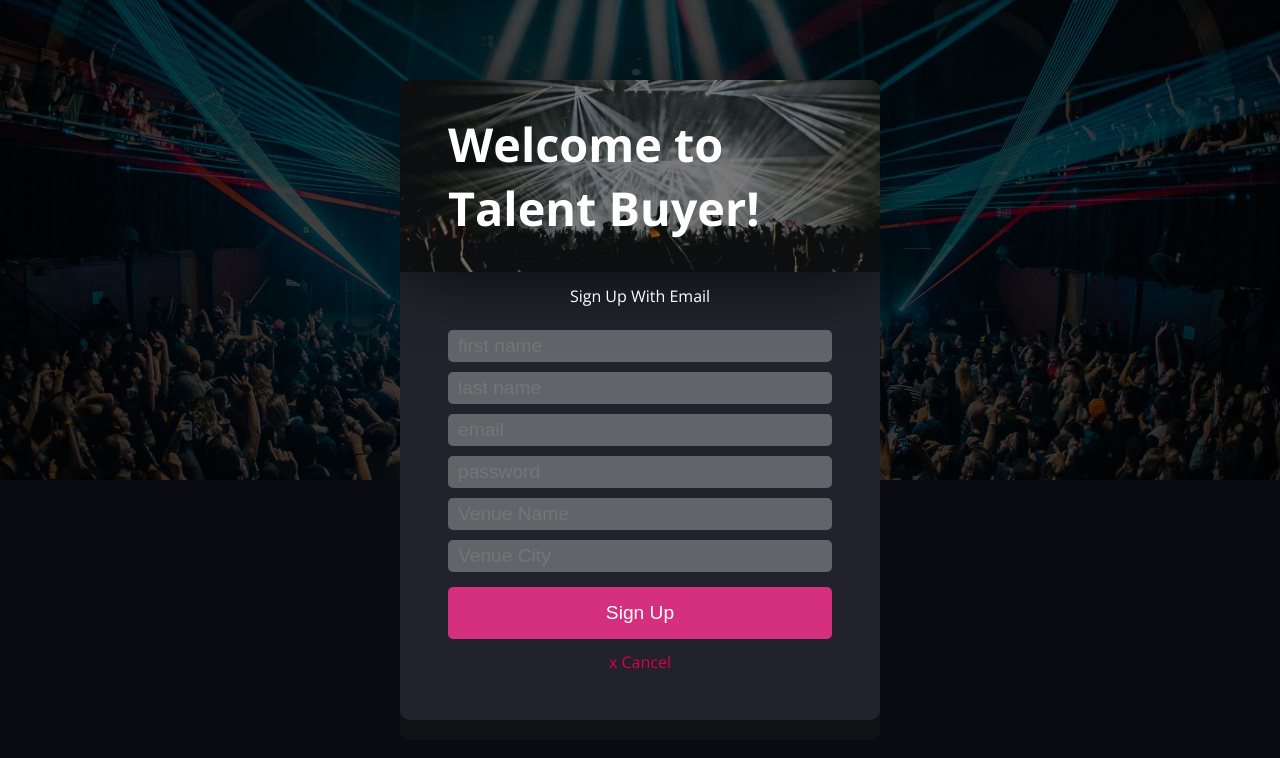
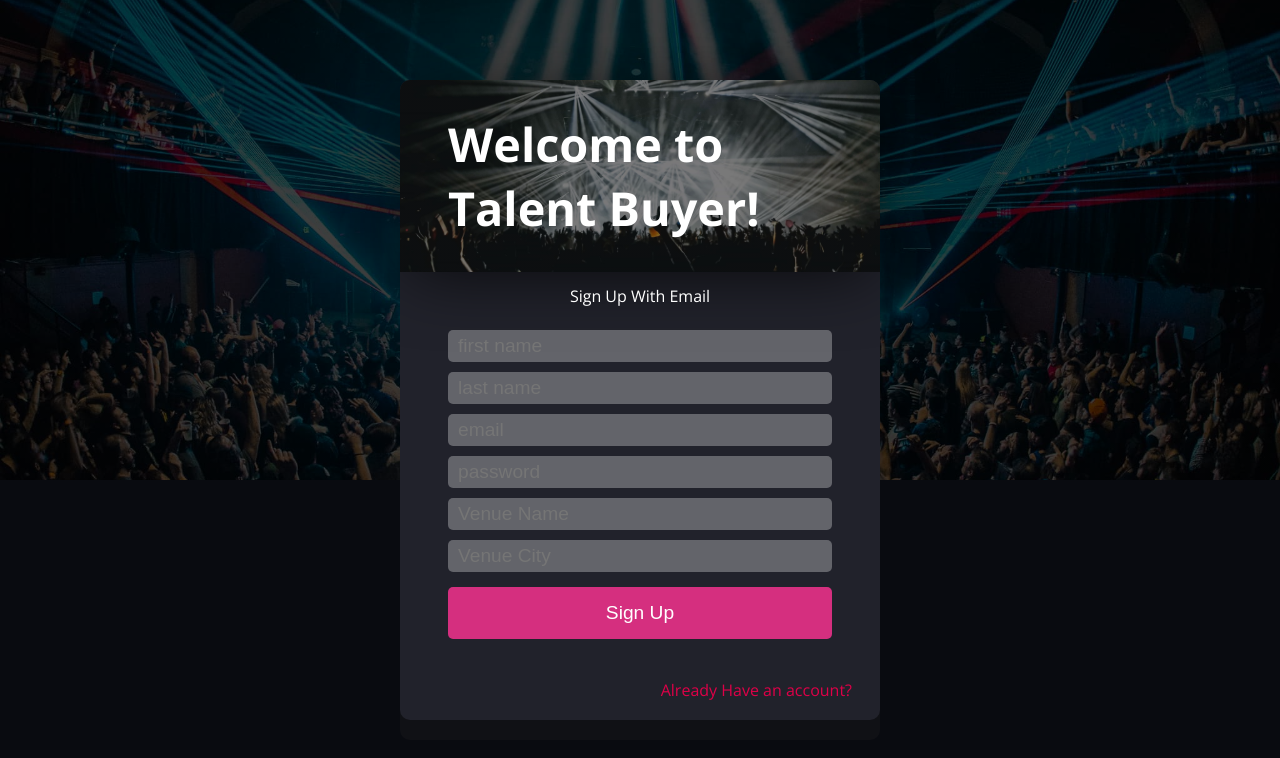
Before and after one commit to GraySmith00/talent-buyer-client, a React (Create React App) app: page / in a window 1280 px wide. Both pictures are taken after a click on the button "Sign Up". Shown: the top 758 px of the page. Built offline with nearby package versions, Linux system fonts and the light colour scheme.

Commit message:
Toggle between Sign Up and Login on landing page. Adjust button text

```diff
--- a/src/components/Landing/Landing.js
+++ b/src/components/Landing/Landing.js
@@ -6,6 +6,7 @@ import ModalButton from '../styledComponents/ModalButton';
 
 class Landing extends Component {
   state = {
+    landingModalOpen: true,
     signUpModalOpen: false,
     logInModalOpen: false
   };
@@ -27,12 +28,23 @@ class Landing extends Component {
   };
 
   render() {
-    const { signUpModalOpen, logInModalOpen } = this.state;
+    const { signUpModalOpen, logInModalOpen, landingModalOpen } = this.state;
 
     return (
       <div className="landing">
-        {signUpModalOpen && <SignUp closeSignUpModal={this.closeSignUpModal} />}
-        {logInModalOpen && <LogIn closeLogInModal={this.closeLogInModal} />}
+        {signUpModalOpen && (
+          <SignUp
+            closeSignUpModal={this.closeSignUpModal}
+            openLogInModal={this.openLogInModal}
+          />
+        )}
+        {logInModalOpen && (
+          <LogIn
+            closeLogInModal={this.closeLogInModal}
+            openSignUpModal={this.openSignUpModal}
+          />
+        )}
+
         <div className="hero" />
         <div className="button-container">
           <p>
@@ -44,8 +56,12 @@ class Landing extends Component {
             Cornhole tote bag twee, bespoke ramps roof party
           </p>
 
-          <ModalButton className="half-button" onClick={this.openSignUpModal}>Sign Up</ModalButton>
-          <ModalButton className="half-button" onClick={this.openLogInModal}>Log In</ModalButton>
+          <ModalButton className="half-button" onClick={this.openSignUpModal}>
+            Sign Up
+          </ModalButton>
+          <ModalButton className="half-button" onClick={this.openLogInModal}>
+            Log In
+          </ModalButton>
         </div>
       </div>
     );
--- a/src/components/LogIn/LogIn.js
+++ b/src/components/LogIn/LogIn.js
@@ -25,6 +25,11 @@ export class LogIn extends Component {
     this.setState({ [name]: value });
   };
 
+  handleClick = () => {
+    this.props.closeLogInModal();
+    this.props.openSignUpModal();
+  };
+
   handleSubmit = async e => {
     const { email, password } = this.state;
     e.preventDefault();
@@ -45,7 +50,6 @@ export class LogIn extends Component {
   };
 
   render() {
-    const { closeLogInModal } = this.props;
     return (
       <div className="log-in">
         <InnerModal>
@@ -71,8 +75,8 @@ export class LogIn extends Component {
               onChange={this.handleChange}
             />
             <ModalButton>Submit</ModalButton>
-            <p onClick={closeLogInModal} className="close-text">
-              x Cancel
+            <p onClick={this.handleClick} className="close-text">
+              Dont Have an Account?
             </p>
           </ModalForm>
         </InnerModal>
@@ -83,6 +87,7 @@ export class LogIn extends Component {
 
 LogIn.propTypes = {
   closeLogInModal: PropTypes.func.isRequired,
+  openSignUpModal: PropTypes.func.isRequired,
   logInUser: PropTypes.func.isRequired,
   setUserVenue: PropTypes.func.isRequired,
   history: PropTypes.object.isRequired,
--- a/src/components/SignUp/SignUp.css
+++ b/src/components/SignUp/SignUp.css
@@ -16,7 +16,7 @@
     display: flex;
     flex-direction: column;
     align-items: center;
-    height: 40rem;
+    height: 43rem;
     width: 30rem;
     background-color: #21222b;
     border-radius: 10px; }
@@ -53,4 +53,10 @@
     width: 100%; }
   .sign-up .close-text {
     color: #de0048;
-    cursor: pointer; }
+    cursor: pointer;
+    padding-right: 1.75em;
+    padding-top: 1.75em; }
+  .sign-up .close-wrap {
+    display: flex;
+    width: 100%;
+    justify-content: flex-end; }
--- a/src/components/SignUp/SignUp.js
+++ b/src/components/SignUp/SignUp.js
@@ -25,6 +25,11 @@ export class SignUp extends Component {
   handleChange = e => {
     const { name, value } = e.target;
     this.setState({ [name]: value });
+  };
+
+  handleClick = () => {
+    this.props.closeSignUpModal();
+    this.props.openLogInModal();
   };
 
   handleSubmit = async e => {
@@ -65,7 +70,6 @@ export class SignUp extends Component {
   };
 
   render() {
-    const { closeSignUpModal } = this.props;
     return (
       <div className="sign-up">
         <InnerModal>
@@ -119,9 +123,11 @@ export class SignUp extends Component {
               onChange={this.handleChange}
             />
             <ModalButton>Sign Up</ModalButton>
-            <p onClick={closeSignUpModal} className="close-text">
-              x Cancel
-            </p>
+            <div className="close-wrap">
+              <p onClick={this.handleClick} className="close-text">
+                Already Have an account?
+              </p>
+            </div>
           </ModalForm>
         </InnerModal>
       </div>
@@ -131,6 +137,7 @@ export class SignUp extends Component {
 
 SignUp.propTypes = {
   closeSignUpModal: PropTypes.func.isRequired,
+  openLogInModal: PropTypes.func.isRequired,
   history: PropTypes.object.isRequired,
   'history.push': PropTypes.func,
   registerUser: PropTypes.func.isRequired
--- a/src/components/SignUp/SignUp.scss
+++ b/src/components/SignUp/SignUp.scss
@@ -19,13 +19,11 @@
     font-family: $primary-font;
   }
 
-
   .inner-modal {
     display: flex;
     flex-direction: column;
     align-items: center;
-
-    height: 40rem;
+    height: 43rem;
     width: 30rem;
     background-color: #21222b;
     border-radius: 10px;
@@ -79,5 +77,13 @@
   .close-text {
     color: #de0048;
     cursor: pointer;
+    padding-right: 1.75em;
+    padding-top: 1.75em;
+  }
+
+  .close-wrap {
+    display: flex;
+    width: 100%;
+    justify-content: flex-end;
   }
 }
```
